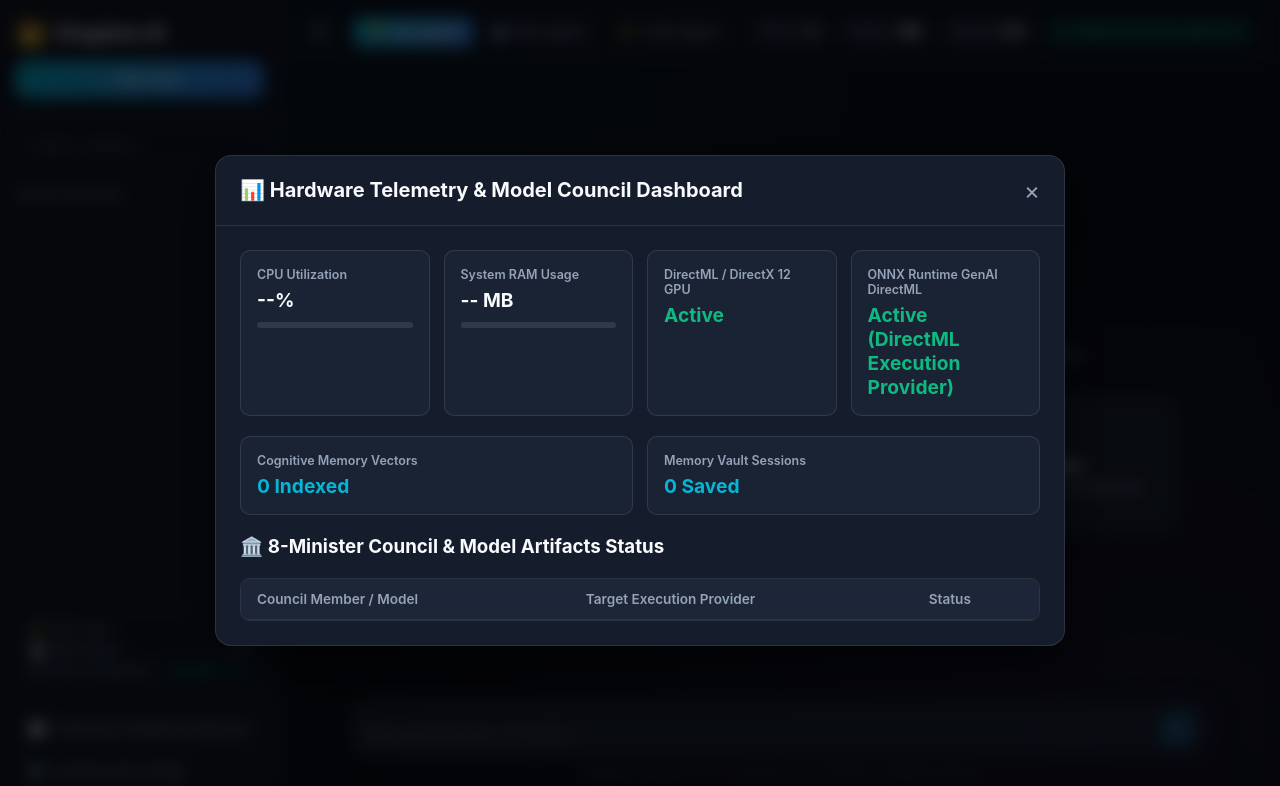
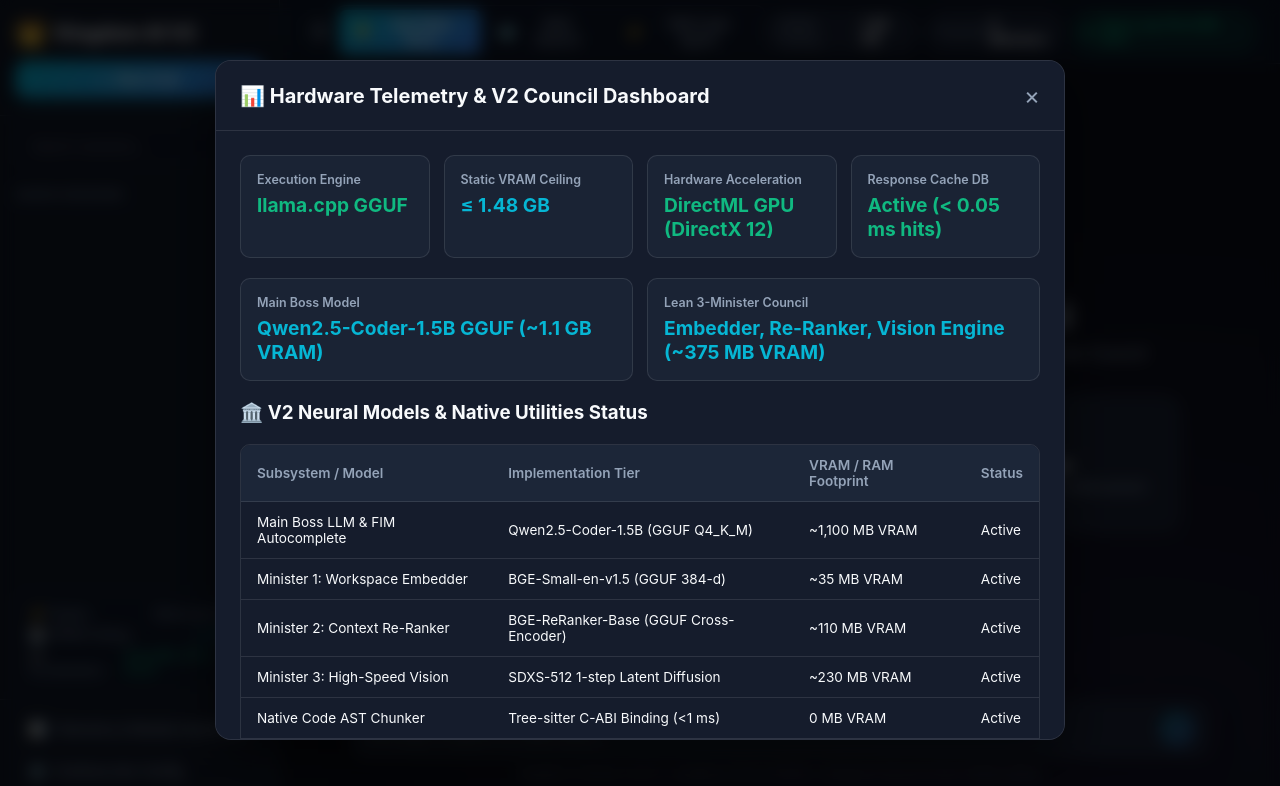
Before and after one commit to 7CGPA-Labs/KingdomAIServer, a plain HTML site: page kingdom_server/webui/static/index.html in a window 1280 px wide. Both pictures are taken after a click on the element 139 px from the left and 649 px from the top of the page. Drawn offline with Linux system fonts and the light colour scheme; no server answers.

Commit message:
docs(v2): update README.md and Open WebUI dashboard for V2 architecture

```diff
--- a/kingdom_server/webui/static/index.html
+++ b/kingdom_server/webui/static/index.html
@@ -3,8 +3,8 @@
 <head>
     <meta charset="UTF-8">
     <meta name="viewport" content="width=device-width, initial-scale=1.0">
-    <title>Kingdom AI Server - Open WebUI</title>
-    <link rel="stylesheet" href="/static/style.css?v=1.0.1">
+    <title>Kingdom AI Server V2 - Open WebUI</title>
+    <link rel="stylesheet" href="/static/style.css?v=2.0.0">
     <style>
         pre code { display: block; padding: 12px; background: #1e1e2e; border-radius: 8px; color: #cdd6f4; font-family: 'Consolas', 'Fira Code', monospace; overflow-x: auto; font-size: 0.9em; line-height: 1.5; }
     </style>
@@ -16,7 +16,7 @@
             <div class="sidebar-header">
                 <div class="brand">
                     <span class="crown-icon">👑</span>
-                    <span class="brand-name">Kingdom AI</span>
+                    <span class="brand-name">Kingdom AI V2</span>
                 </div>
                 <button class="new-chat-btn" id="newChatBtn">
                     <span>+</span> New Chat
@@ -37,16 +37,16 @@
             <!-- Mini Telemetry Box in Sidebar -->
             <div class="sidebar-telemetry-box" id="openTelemetryBtn">
                 <div class="telem-row">
-                    <span>⚡ CPU Load:</span>
-                    <span id="sideCpu">--%</span>
+                    <span>⚡ Engine:</span>
+                    <span id="sideCpu">llama.cpp GGUF</span>
                 </div>
                 <div class="telem-row">
-                    <span>💾 RAM Usage:</span>
-                    <span id="sideRam">-- MB</span>
+                    <span>💾 VRAM Ceiling:</span>
+                    <span id="sideRam" class="cyan-text">&le; 1.48 GB</span>
                 </div>
                 <div class="telem-row">
-                    <span>🎮 GPU Acceleration:</span>
-                    <span id="sideGpu" class="green-text">DirectML GPU</span>
+                    <span>🎮 Acceleration:</span>
+                    <span id="sideGpu" class="green-text">DirectML GPU / AVX2</span>
                 </div>
             </div>
 
@@ -68,33 +68,29 @@
 
                 <div class="agent-selector" id="agentSelector">
                     <button class="agent-pill active" data-agent="ask">
-                        <span class="agent-icon">💡</span> Ask Agent
+                        <span class="agent-icon">💡</span> Ask Main Boss
                     </button>
                     <button class="agent-pill" data-agent="plan">
-                        <span class="agent-icon">🗺️</span> Plan Agent
+                        <span class="agent-icon">🗺️</span> RAG Search
                     </button>
                     <button class="agent-pill" data-agent="code">
-                        <span class="agent-icon">⚡</span> Code Agent
+                        <span class="agent-icon">⚡</span> FIM Code Agent
                     </button>
                 </div>
 
                 <!-- Live Header Telemetry Badges -->
                 <div class="header-telemetry-badges">
                     <div class="telem-pill">
-                        <span class="pill-label">CPU</span>
-                        <span class="pill-val" id="headCpu">--%</span>
-                    </div>
-                    <div class="telem-pill">
-                        <span class="pill-label">RAM</span>
-                        <span class="pill-val" id="headRam">-- MB</span>
+                        <span class="pill-label">VRAM Ceiling</span>
+                        <span class="pill-val" id="headRam">1.48 GB</span>
                     </div>
                     <div class="telem-pill green-pill">
-                        <span class="pill-label">Models</span>
-                        <span class="pill-val" id="headModels">9/9</span>
+                        <span class="pill-label">Council</span>
+                        <span class="pill-val" id="headModels">3 Ministers</span>
                     </div>
                     <div class="hardware-badge" id="hardwareBadge">
                         <span class="status-dot green"></span>
-                        <span id="gpuStatusText">ONNX GenAI DirectML GPU</span>
+                        <span id="gpuStatusText">llama.cpp DirectML GPU</span>
                     </div>
                 </div>
             </header>
@@ -103,24 +99,24 @@
             <div class="chat-container" id="chatContainer">
                 <div class="welcome-screen" id="welcomeScreen">
                     <div class="welcome-crown">👑</div>
-                    <h1>Kingdom AI Enterprise WebUI</h1>
-                    <p>Dedicated Local OpenAI-Compatible Server for Continue.dev & Desktop Coding</p>
+                    <h1>Kingdom AI Server V2 (GGUF Engine)</h1>
+                    <p>Local OpenAI-Compatible Engine with Main Boss Qwen2.5-Coder-1.5B & Lean 3-Minister Council</p>
 
                     <div class="quick-prompts">
-                        <div class="prompt-card" data-prompt="Write a high-performance quicksort algorithm in Go with comments.">
+                        <div class="prompt-card" data-prompt="Write a high-performance quicksort algorithm in Go with benchmark comments.">
                             <span class="card-icon">⚡</span>
                             <div class="card-title">Go Quicksort</div>
                             <div class="card-desc">Generate optimized Go code</div>
                         </div>
-                        <div class="prompt-card" data-prompt="Design a microservice architecture plan for an enterprise auth service.">
+                        <div class="prompt-card" data-prompt="@workspace Find authentication handlers in memory vault and explain the pipeline.">
                             <span class="card-icon">🗺️</span>
-                            <div class="card-title">Architecture Plan</div>
-                            <div class="card-desc">Step-by-step engineering roadmap</div>
+                            <div class="card-title">RAG Workspace Search</div>
+                            <div class="card-desc">Cosine SIMD vector search & re-ranking</div>
                         </div>
-                        <div class="prompt-card" data-prompt="Explain how ONNX Runtime GenAI and DirectML accelerate LLM matrix math on Intel Iris Xe.">
-                            <span class="card-icon">💡</span>
-                            <div class="card-title">GPU Acceleration</div>
-                            <div class="card-desc">Hardware telemetry & execution EUs</div>
+                        <div class="prompt-card" data-prompt="/security Audit code for CWE vulnerabilities and output GBNF JSON schema.">
+                            <span class="card-icon">🛡️</span>
+                            <div class="card-title">Security Auditor</div>
+                            <div class="card-desc">GBNF logit schema enforcement</div>
                         </div>
                     </div>
                 </div>
@@ -131,7 +127,7 @@
             <!-- Input Box Container -->
             <div class="input-container">
                 <div class="input-wrapper">
-                    <textarea id="promptInput" placeholder="Message Kingdom AI Server..." rows="1"></textarea>
+                    <textarea id="promptInput" placeholder="Message Kingdom AI Main Boss..." rows="1"></textarea>
                     <button id="sendBtn" class="send-btn" disabled>
                         <span>➔</span>
                     </button>
@@ -140,7 +136,7 @@
                     </button>
                 </div>
                 <div class="input-footer">
-                    <span>Kingdom AI Server v1.1.0 • Loopback 127.0.0.1:58420 • Enterprise Secure</span>
+                    <span>Kingdom AI Server v2.0.0 • Loopback 127.0.0.1:58420 • Enterprise Secure &amp; Zero-VRAM Utilities</span>
                 </div>
             </div>
         </main>
@@ -150,54 +146,100 @@
     <div class="modal-overlay" id="telemetryModal">
         <div class="modal-content">
             <div class="modal-header">
-                <h2>📊 Hardware Telemetry & Model Council Dashboard</h2>
+                <h2>📊 Hardware Telemetry & V2 Council Dashboard</h2>
                 <button class="close-modal-btn" id="closeTelemetryBtn">&times;</button>
             </div>
             <div class="modal-body">
                 <div class="telemetry-grid">
                     <div class="telemetry-card">
-                        <div class="card-label">CPU Utilization</div>
-                        <div class="card-val" id="telemetryCpu">--%</div>
-                        <div class="progress-bar-bg"><div class="progress-bar-fill" id="cpuBar" style="width: 0%;"></div></div>
+                        <div class="card-label">Execution Engine</div>
+                        <div class="card-val green-text" id="telemetryCpu">llama.cpp GGUF</div>
                     </div>
                     <div class="telemetry-card">
-                        <div class="card-label">System RAM Usage</div>
-                        <div class="card-val" id="telemetryRam">-- MB</div>
-                        <div class="progress-bar-bg"><div class="progress-bar-fill ram-fill" id="ramBar" style="width: 0%;"></div></div>
+                        <div class="card-label">Static VRAM Ceiling</div>
+                        <div class="card-val cyan-text" id="telemetryRam">&le; 1.48 GB</div>
                     </div>
                     <div class="telemetry-card">
-                        <div class="card-label">DirectML / DirectX 12 GPU</div>
-                        <div class="card-val green-text" id="telemetryDml">Active</div>
+                        <div class="card-label">Hardware Acceleration</div>
+                        <div class="card-val green-text" id="telemetryDml">DirectML GPU (DirectX 12)</div>
                     </div>
                     <div class="telemetry-card">
-                        <div class="card-label">ONNX Runtime GenAI DirectML</div>
-                        <div class="card-val green-text" id="telemetryOpenCl">Active (DirectML Execution Provider)</div>
+                        <div class="card-label">Response Cache DB</div>
+                        <div class="card-val green-text" id="telemetryOpenCl">Active (&lt; 0.05 ms hits)</div>
                     </div>
                 </div>
 
                 <div class="telemetry-grid">
                     <div class="telemetry-card">
-                        <div class="card-label">Cognitive Memory Vectors</div>
-                        <div class="card-val cyan-text" id="telemVaultVectors">0 Indexed</div>
+                        <div class="card-label">Main Boss Model</div>
+                        <div class="card-val cyan-text">Qwen2.5-Coder-1.5B GGUF (~1.1 GB VRAM)</div>
                     </div>
                     <div class="telemetry-card">
-                        <div class="card-label">Memory Vault Sessions</div>
-                        <div class="card-val cyan-text" id="telemVaultSessions">0 Saved</div>
+                        <div class="card-label">Lean 3-Minister Council</div>
+                        <div class="card-val cyan-text">Embedder, Re-Ranker, Vision Engine (~375 MB VRAM)</div>
                     </div>
                 </div>
 
-                <h3>🏛️ 8-Minister Council & Model Artifacts Status</h3>
+                <h3>🏛️ V2 Neural Models & Native Utilities Status</h3>
                 <div class="models-table-container">
                     <table class="models-table">
                         <thead>
                             <tr>
-                                <th>Council Member / Model</th>
-                                <th>Target Execution Provider</th>
+                                <th>Subsystem / Model</th>
+                                <th>Implementation Tier</th>
+                                <th>VRAM / RAM Footprint</th>
                                 <th>Status</th>
                             </tr>
                         </thead>
                         <tbody id="modelsTableBody">
-                            <!-- Populated dynamically via JS -->
+                            <tr>
+                                <td>Main Boss LLM &amp; FIM Autocomplete</td>
+                                <td>Qwen2.5-Coder-1.5B (GGUF Q4_K_M)</td>
+                                <td>~1,100 MB VRAM</td>
+                                <td><span class="status-badge valid">Active</span></td>
+                            </tr>
+                            <tr>
+                                <td>Minister 1: Workspace Embedder</td>
+                                <td>BGE-Small-en-v1.5 (GGUF 384-d)</td>
+                                <td>~35 MB VRAM</td>
+                                <td><span class="status-badge valid">Active</span></td>
+                            </tr>
+                            <tr>
+                                <td>Minister 2: Context Re-Ranker</td>
+                                <td>BGE-ReRanker-Base (GGUF Cross-Encoder)</td>
+                                <td>~110 MB VRAM</td>
+                                <td><span class="status-badge valid">Active</span></td>
+                            </tr>
+                            <tr>
+                                <td>Minister 3: High-Speed Vision</td>
+                                <td>SDXS-512 1-step Latent Diffusion</td>
+                                <td>~230 MB VRAM</td>
+                                <td><span class="status-badge valid">Active</span></td>
+                            </tr>
+                            <tr>
+                                <td>Native Code AST Chunker</td>
+                                <td>Tree-sitter C-ABI Binding (<1 ms)</td>
+                                <td>0 MB VRAM</td>
+                                <td><span class="status-badge valid">Active</span></td>
+                            </tr>
+                            <tr>
+                                <td>Native Manifest &amp; Import Linter</td>
+                                <td>O(1) Set Intersection (<2 ms)</td>
+                                <td>0 MB VRAM</td>
+                                <td><span class="status-badge valid">Active</span></td>
+                            </tr>
+                            <tr>
+                                <td>Native Security RegEx Scanner</td>
+                                <td>Compiled Pattern Matcher (<3 ms)</td>
+                                <td>0 MB VRAM</td>
+                                <td><span class="status-badge valid">Active</span></td>
+                            </tr>
+                            <tr>
+                                <td>Response Cache DB</td>
+                                <td>SQLite WAL Mode (<0.05 ms hits)</td>
+                                <td>0 MB VRAM</td>
+                                <td><span class="status-badge valid">Active</span></td>
+                            </tr>
                         </tbody>
                     </table>
                 </div>
@@ -205,6 +247,6 @@
         </div>
     </div>
 
-    <script src="/static/app.js?v=1.0.1"></script>
+    <script src="/static/app.js?v=2.0.0"></script>
 </body>
 </html>
```
Also changed, not shown: 1 other file.
